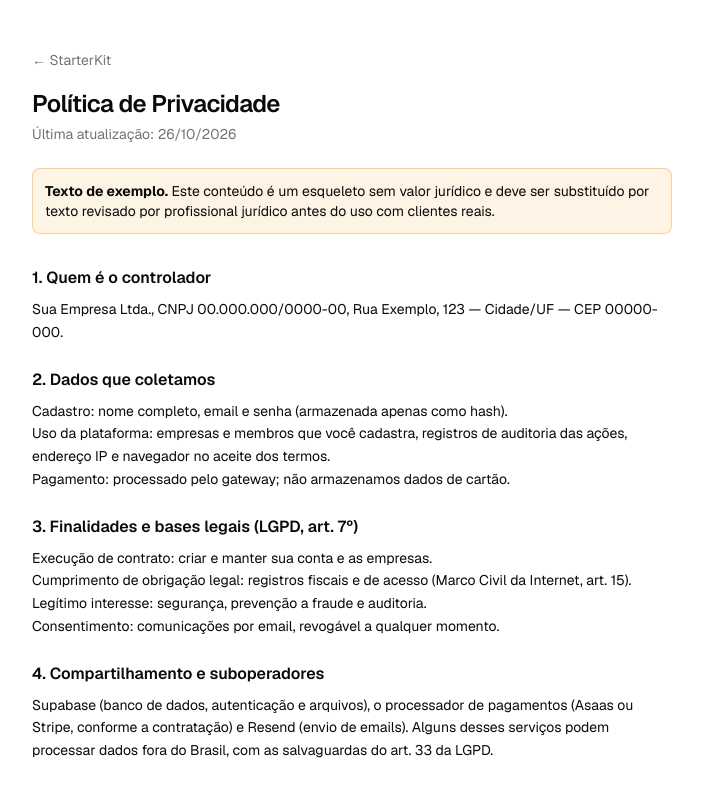
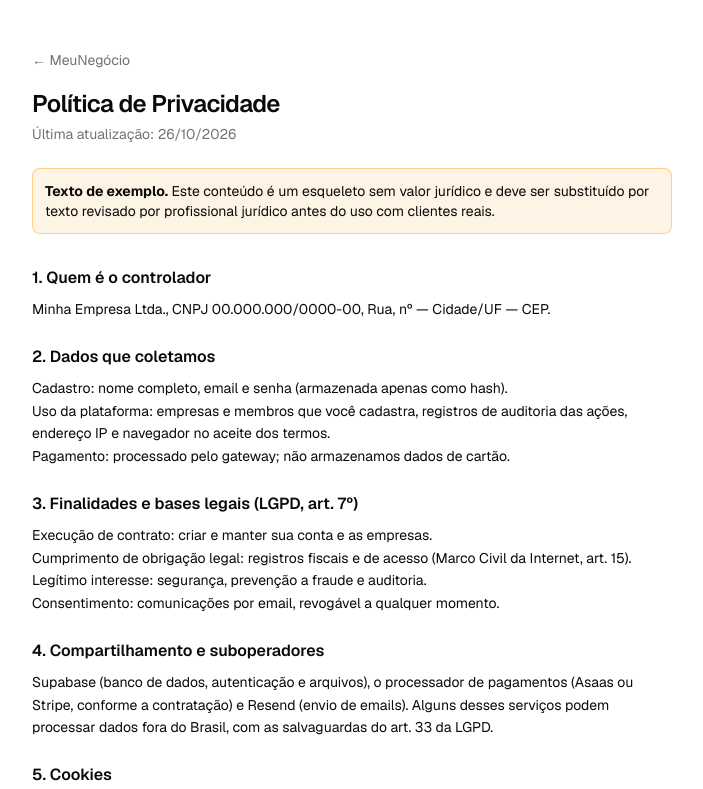
Before and after one commit to evertonestevao/MeuNegocio, a Next.js app: page /privacy in a window 1280 px wide. Shown: the top 789 px of the page, without its empty margins (288-991 px from the left). Built offline with nearby package versions, Linux system fonts and the light colour scheme.

Commit message:
feat: aplica a identidade do MeuNegócio
Nome, tagline, dados legais e cores da marca, menu lateral escuro nos dois
temas e teste que impede o nome do produto fixo fora de brand.ts.

Co-Authored-By: Claude Opus 5.5 <noreply@anthropic.com>

```diff
--- a/src/app/globals.css
+++ b/src/app/globals.css
@@ -51,7 +51,8 @@
 /*
  * Tokens de tema (plano §11): cor primária configurável NESTE arquivo.
  * Para trocar a identidade visual do produto, altere --primary e --ring
- * em :root e .dark (e --sidebar-primary, que segue a primária).
+ * em :root e .dark. O menu lateral é escuro nos dois temas, com destaque âmbar
+ * em --sidebar-primary.
  */
 :root {
   --background: oklch(1 0 0);
@@ -60,7 +61,7 @@
   --card-foreground: oklch(0.145 0 0);
   --popover: oklch(1 0 0);
   --popover-foreground: oklch(0.145 0 0);
-  --primary: oklch(0.511 0.204 273.9);
+  --primary: oklch(0.239 0.032 252.9);
   --primary-foreground: oklch(0.985 0 0);
   --secondary: oklch(0.97 0 0);
   --secondary-foreground: oklch(0.205 0 0);
@@ -71,21 +72,21 @@
   --destructive: oklch(0.577 0.245 27.325);
   --border: oklch(0.922 0 0);
   --input: oklch(0.922 0 0);
-  --ring: oklch(0.511 0.204 273.9 / 55%);
+  --ring: oklch(0.239 0.032 252.9 / 55%);
   --chart-1: oklch(0.511 0.204 273.9);
   --chart-2: oklch(0.62 0.17 250);
   --chart-3: oklch(0.7 0.14 200);
   --chart-4: oklch(0.55 0.18 300);
   --chart-5: oklch(0.65 0.15 160);
   --radius: 0.625rem;
-  --sidebar: oklch(0.985 0 0);
-  --sidebar-foreground: oklch(0.145 0 0);
-  --sidebar-primary: oklch(0.511 0.204 273.9);
-  --sidebar-primary-foreground: oklch(0.985 0 0);
-  --sidebar-accent: oklch(0.97 0 0);
-  --sidebar-accent-foreground: oklch(0.205 0 0);
-  --sidebar-border: oklch(0.922 0 0);
-  --sidebar-ring: oklch(0.708 0 0);
+  --sidebar: oklch(0.239 0.032 252.9);
+  --sidebar-foreground: oklch(0.966 0.006 255.5);
+  --sidebar-primary: oklch(0.813 0.167 82);
+  --sidebar-primary-foreground: oklch(0.239 0.032 252.9);
+  --sidebar-accent: oklch(0.327 0.042 253);
+  --sidebar-accent-foreground: oklch(0.966 0.006 255.5);
+  --sidebar-border: oklch(0.347 0.039 253.2);
+  --sidebar-ring: oklch(0.813 0.167 82);
 }
 
 .dark {
@@ -95,7 +96,7 @@
   --card-foreground: oklch(0.985 0 0);
   --popover: oklch(0.205 0 0);
   --popover-foreground: oklch(0.985 0 0);
-  --primary: oklch(0.673 0.182 276.7);
+  --primary: oklch(0.77 0.086 252.6);
   --primary-foreground: oklch(0.145 0 0);
   --secondary: oklch(0.269 0 0);
   --secondary-foreground: oklch(0.985 0 0);
@@ -106,7 +107,7 @@
   --destructive: oklch(0.704 0.191 22.216);
   --border: oklch(1 0 0 / 10%);
   --input: oklch(1 0 0 / 15%);
-  --ring: oklch(0.673 0.182 276.7 / 55%);
+  --ring: oklch(0.77 0.086 252.6 / 55%);
   /* Paleta categórica dark validada (scripts do skill dataviz):
      banda L 0.48-0.67, CVD e contraste >= 3:1 sobre a superfície dark. */
   --chart-1: oklch(0.64 0.182 276.7);
@@ -114,14 +115,14 @@
   --chart-3: oklch(0.66 0.12 195);
   --chart-4: oklch(0.55 0.16 310);
   --chart-5: oklch(0.63 0.13 160);
-  --sidebar: oklch(0.205 0 0);
-  --sidebar-foreground: oklch(0.985 0 0);
-  --sidebar-primary: oklch(0.488 0.243 264.376);
-  --sidebar-primary-foreground: oklch(0.985 0 0);
-  --sidebar-accent: oklch(0.269 0 0);
-  --sidebar-accent-foreground: oklch(0.985 0 0);
-  --sidebar-border: oklch(1 0 0 / 10%);
-  --sidebar-ring: oklch(0.556 0 0);
+  --sidebar: oklch(0.209 0.026 251.5);
+  --sidebar-foreground: oklch(0.966 0.006 255.5);
+  --sidebar-primary: oklch(0.813 0.167 82);
+  --sidebar-primary-foreground: oklch(0.209 0.026 251.5);
+  --sidebar-accent: oklch(0.292 0.037 252.2);
+  --sidebar-accent-foreground: oklch(0.966 0.006 255.5);
+  --sidebar-border: oklch(0.292 0.037 252.2);
+  --sidebar-ring: oklch(0.813 0.167 82);
 }
 
 @layer base {
--- a/src/components/app-shell/app-shell.tsx
+++ b/src/components/app-shell/app-shell.tsx
@@ -70,22 +70,25 @@ export function AppShell({
       <aside
         data-collapsed={collapsed}
         className={cn(
-          "sticky top-0 hidden h-svh shrink-0 flex-col border-r bg-sidebar text-sidebar-foreground transition-[width] duration-200 lg:flex",
+          "sticky top-0 hidden h-svh shrink-0 flex-col border-r border-sidebar-border bg-sidebar text-sidebar-foreground transition-[width] duration-200 lg:flex",
           collapsed ? "w-14" : "w-60",
         )}
       >
-        <div className={cn("flex h-14 items-center border-b px-4", collapsed && "px-2 justify-center")}>
+        <div className={cn("flex h-14 items-center border-b border-sidebar-border px-4", collapsed && "px-2 justify-center")}>
           <Link href={homeHref} className="truncate font-semibold tracking-tight">
             {collapsed ? brand.name.slice(0, 1) : brand.name}
           </Link>
         </div>
         {nav(collapsed)}
-        <div className="mt-auto border-t p-2">
+        <div className="mt-auto border-t border-sidebar-border p-2">
           <Button
             variant="ghost"
             size={collapsed ? "icon" : "sm"}
             onClick={toggleCollapsed}
-            className={cn("w-full", !collapsed && "justify-start gap-2")}
+            className={cn(
+              "w-full hover:bg-sidebar-accent hover:text-sidebar-accent-foreground",
+              !collapsed && "justify-start gap-2",
+            )}
             aria-label={collapsed ? "Expandir menu" : "Recolher menu"}
           >
             {collapsed ? <ChevronsRight /> : <ChevronsLeft />}
@@ -96,9 +99,12 @@ export function AppShell({
 
       {/* Sidebar mobile: mesmo SidebarNav dentro de um drawer off-canvas. */}
       <Sheet open={drawerOpen} onOpenChange={setDrawerOpen}>
-        <SheetContent side="left" className="w-72 p-0 lg:hidden">
-          <SheetHeader className="h-14 justify-center border-b px-4">
-            <SheetTitle className="text-left font-semibold">{brand.name}</SheetTitle>
+        <SheetContent
+          side="left"
+          className="w-72 border-sidebar-border bg-sidebar p-0 text-sidebar-foreground lg:hidden"
+        >
+          <SheetHeader className="h-14 justify-center border-b border-sidebar-border px-4">
+            <SheetTitle className="text-left font-semibold text-sidebar-foreground">{brand.name}</SheetTitle>
           </SheetHeader>
           {nav(false, () => setDrawerOpen(false))}
         </SheetContent>
--- a/src/config/brand.ts
+++ b/src/config/brand.ts
@@ -4,21 +4,21 @@
  */
 export const brand = {
   /** Nome exibido na LP, título das páginas e sidebar. */
-  name: "StarterKit",
+  name: "MeuNegócio",
   /** Descrição curta usada em metadata e na LP. */
-  tagline: "Base multi-tenant pronta para lançar seu próximo SaaS",
+  tagline: "Visitas, orçamentos e caixa da sua empresa de serviços",
   /** Domínio público (links de email usam APP_URL do servidor). */
-  url: "https://example.com",
+  url: "https://meuproduto.com.br",
   /**
    * Dados legais exibidos no rodapé e nas páginas de política (Decreto 7.962/2013).
    * PLACEHOLDERS — preencha com os dados reais antes de ir para produção.
    */
   legal: {
-    companyName: "Sua Empresa Ltda.",
+    companyName: "Minha Empresa Ltda.",
     cnpj: "00.000.000/0000-00",
-    address: "Rua Exemplo, 123 — Cidade/UF — CEP 00000-000",
-    supportEmail: "suporte@example.com",
+    address: "Rua, nº — Cidade/UF — CEP",
+    supportEmail: "suporte@meuproduto.com.br",
     /** Encarregado de dados (DPO) — canal para direitos do titular (LGPD, art. 41). */
-    dpoEmail: "privacidade@example.com",
+    dpoEmail: "privacidade@meuproduto.com.br",
   },
 } as const;
```
Also changed, not shown: 2 other files (tests, documents, lock files or other folders).
